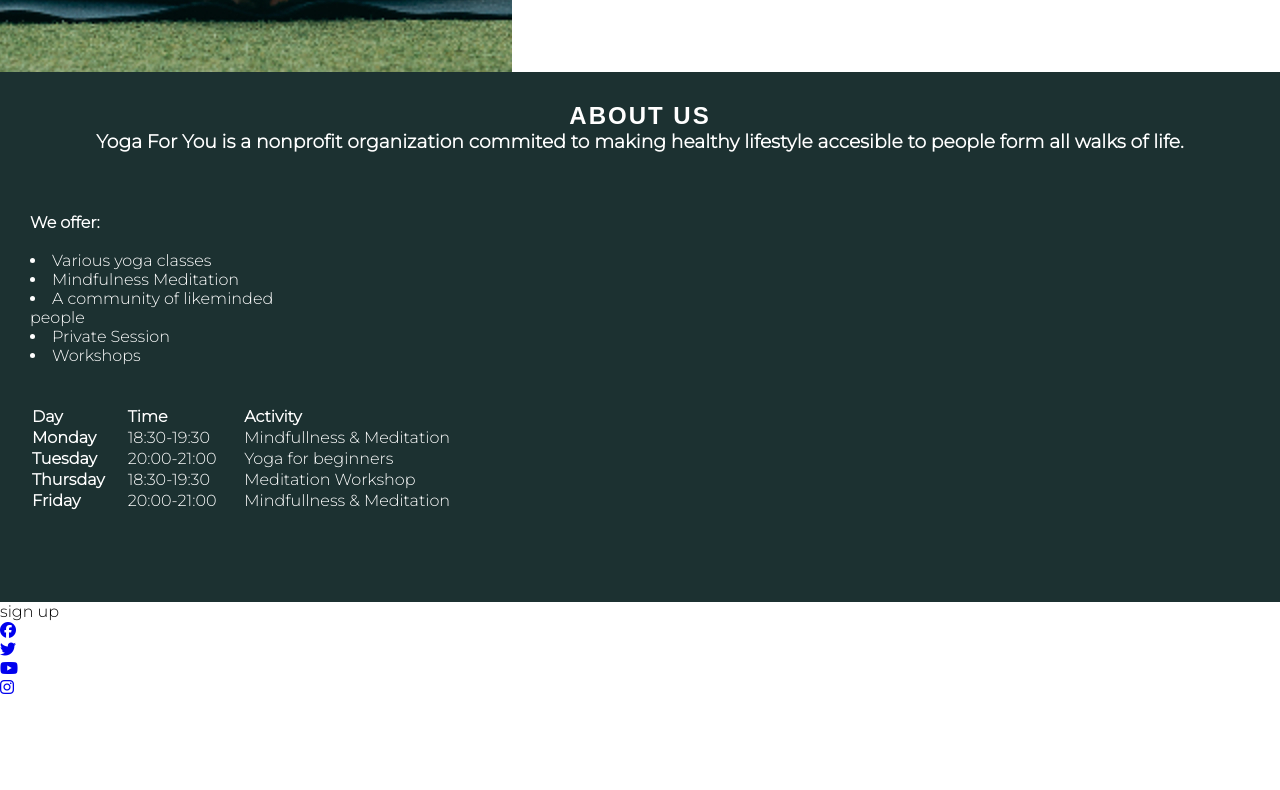
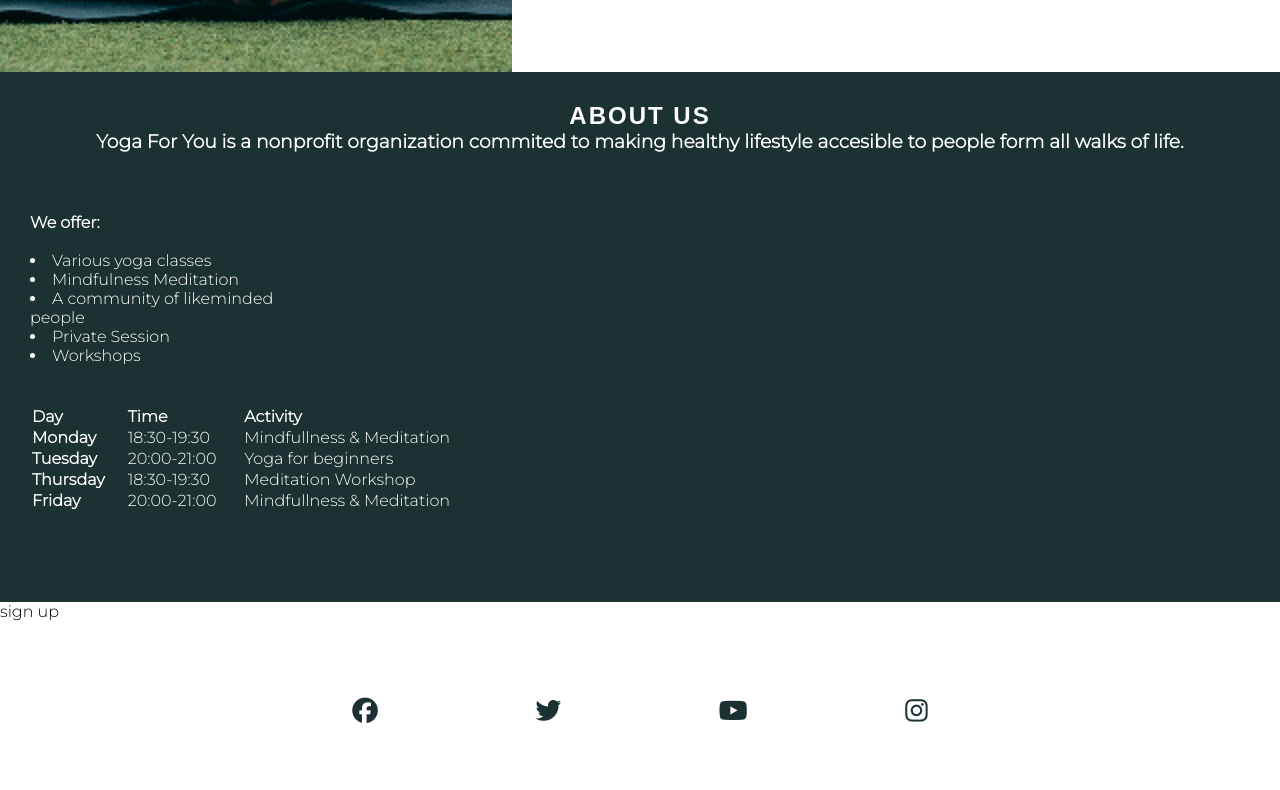
Before and after one commit to AdenAshkir/Yoga-for-your, a plain HTML site: page index.html in a window 1280 px wide. Shown: the part 803-1593 px from the top of the page. Before the commit the page ends 1500 px from the top, so only its background shows below. Drawn offline with Linux system fonts and the light colour scheme; a web font is replaced by a local one.

Commit message:
Add style to footer social media icons

```diff
--- a/assets/css/style.css
+++ b/assets/css/style.css
@@ -119,3 +119,24 @@ h1, h2 {
     text-align: left;
     padding-left: 30px;
 }
+
+/* footer */
+
+footer {
+    height: 150px;
+}
+
+.social-networks {
+    text-align: center;
+}
+
+.social-networks > li {
+    display: inline;
+}
+
+.social-networks i {
+    font-size: 160%;
+    margin: 1%;
+    padding: 5%;
+    color: #1c3131;
+}
--- a/index.html
+++ b/index.html
@@ -77,7 +77,7 @@
     </section>
     <section>sign up</section>
     <footer>
-        <ul>
+        <ul class="social-networks">
             <li>
                 <a href="http://facebook.com" target="_blank" rel="noopener"
                 aria-label="visit our facebook page (opens in a new tab"><i class="fab fa-facebook"></i></a>
```
